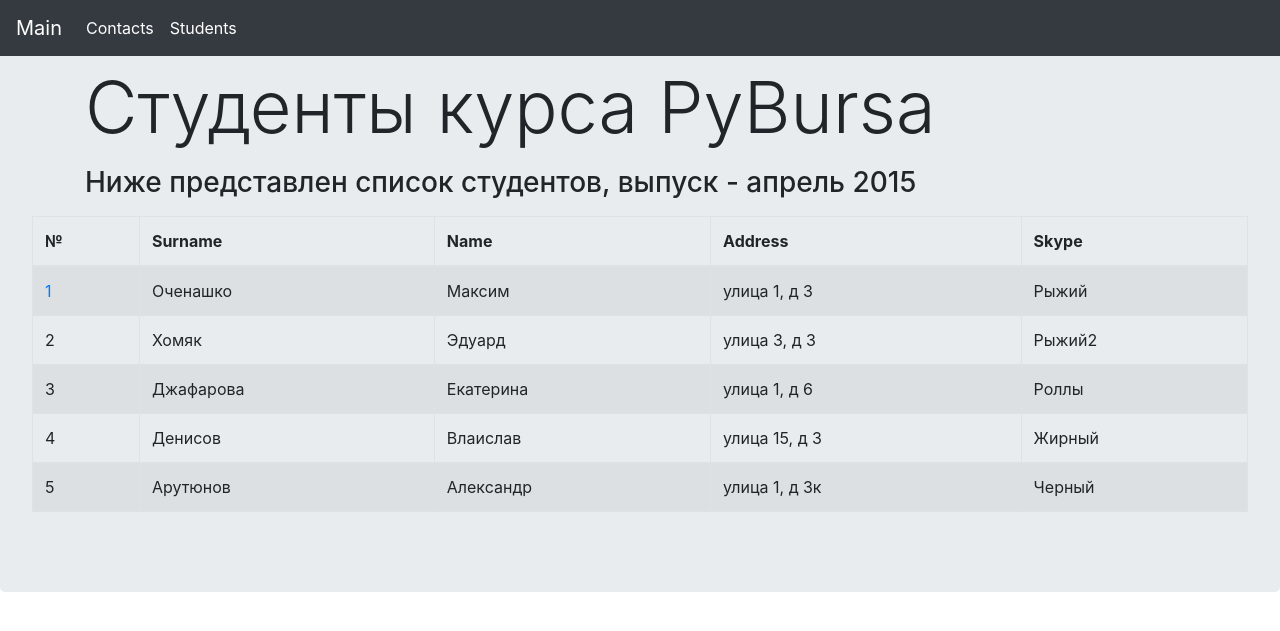
After one commit to miha137/courses, a Python web app: template templates/student_list.html in a window 1280 px wide. The commit adds this page. Shown: the top 631 px of the page. Run offline with Jinja, Linux system fonts and the light colour scheme; the template is opened without the code that fills it, so the values that code supplies are empty; some libraries are stand-ins or nearby versions.

Commit message:
add inform

```diff
--- a/templates/contact.html
+++ b/templates/contact.html
@@ -30,6 +30,9 @@
           <li class="nav-item active">
             <a class="nav-link" href="#">Contacts <span class="sr-only">(current)</span></a>
           </li>
+          <li class="nav-item active">
+            <a class="nav-link" href="student_list.html">Students <span class="sr-only">(current)</span></a>
+          </li>
         </ul>
       </div>
     </nav>
--- /dev/null
+++ b/templates/student_list.html
@@ -0,0 +1,112 @@
+<!doctype html>
+<html lang="en">
+    <head>
+        <meta charset="utf-8">
+        <meta name="viewport" content="width=device-width, initial-scale=1, shrink-to-fit=no">
+        <meta name="description" content="">
+        <meta name="author" content="">
+        <link rel="icon" href="../../../../favicon.ico">
+
+        <title>Jumbotron Template for Bootstrap</title>
+
+        <!-- Bootstrap core CSS -->
+        <!--<link href="../../dist/css/bootstrap.min.css" rel="stylesheet">-->
+
+        <!--&lt;!&ndash; Custom styles for this template &ndash;&gt;-->
+        <!--<link href="jumbotron.css" rel="stylesheet">-->
+        <link rel="stylesheet" href="https://stackpath.bootstrapcdn.com/bootstrap/4.1.3/css/bootstrap.min.css" integrity="sha384-MCw98/SFnGE8fJT3GXwEOngsV7Zt27NXFoaoApmYm81iuXoPkFOJwJ8ERdknLPMO" crossorigin="anonymous">
+    </head>
+
+    <body>
+
+        <nav class="navbar navbar-expand-md navbar-dark fixed-top bg-dark">
+            <a class="navbar-brand" href="#">Main</a>
+            <button class="navbar-toggler" type="button" data-toggle="collapse" data-target="#navbarsExampleDefault" aria-controls="navbarsExampleDefault" aria-expanded="false" aria-label="Toggle navigation">
+                <span class="navbar-toggler-icon"></span>
+            </button>
+
+            <div class="collapse navbar-collapse" id="navbarsExampleDefault">
+                <ul class="navbar-nav mr-auto">
+                    <li class="nav-item active">
+                        <a class="nav-link" href="contact.html">Contacts <span class="sr-only">(current)</span></a>
+                    </li>
+                    <li class="nav-item active">
+                        <a class="nav-link" href="student_list.html">Students <span class="sr-only">(current)</span></a>
+                    </li>
+                </ul>
+            </div>
+        </nav>
+
+        <main role="main">
+
+        <!-- Main jumbotron for a primary marketing message or call to action -->
+            <div class="jumbotron">
+                <div class="container">
+                    <h1 class="display-3">Студенты курса PyBursa</h1>
+                    <p><h3>Ниже представлен список студентов, выпуск - апрель 2015</h3></p>
+                </div>
+            <table class="table table-bordered table-striped">
+                <thead>
+                    <tr>
+                        <th>№</th>
+                        <th>Surname</th>
+                        <th>Name</th>
+                        <th>Address</th>
+                        <th>Skype</th>
+                    </tr>
+                </thead>
+                <tbody>
+                    <tr>
+                        <td><a href="student_detail.html">1</a></td>
+                        <td>Оченашко</td>
+                        <td>Максим</td>
+                        <td>улица 1, д 3</td>
+                        <td>Рыжий</td>
+                    </tr>
+                    <tr>
+                        <td>2</td>
+                        <td>Хомяк</td>
+                        <td>Эдуард</td>
+                        <td>улица 3, д 3</td>
+                        <td>Рыжий2</td>
+                    </tr>
+                    <tr>
+                        <td>3</td>
+                        <td>Джафарова</td>
+                        <td>Екатерина</td>
+                        <td>улица 1, д 6</td>
+                        <td>Роллы</td>
+                    </tr>
+                    <tr>
+                        <td>4</td>
+                        <td>Денисов</td>
+                        <td>Влаислав</td>
+                        <td>улица 15, д 3</td>
+                        <td>Жирный</td>
+                    </tr>
+                    <tr>
+                        <td>5</td>
+                        <td>Арутюнов</td>
+                        <td>Александр</td>
+                        <td>улица 1, д 3к</td>
+                        <td>Черный</td>
+                    </tr>
+                </tbody>
+            </table>
+            </div>
+
+        </main>
+
+
+    <!-- Bootstrap core JavaScript
+    ================================================== -->
+    <!-- Placed at the end of the document so the pages load faster -->
+    <!--<script src="https://code.jquery.com/jquery-3.3.1.slim.min.js" integrity="sha384-q8i/X+965DzO0rT7abK41JStQIAqVgRVzpbzo5smXKp4YfRvH+8abtTE1Pi6jizo" crossorigin="anonymous"></script>-->
+    <!--<script>window.jQuery || document.write('<script src="../../assets/js/vendor/jquery-slim.min.js"><\/script>')</script>-->
+    <!--<script src="../../assets/js/vendor/popper.min.js"></script>-->
+    <!--<script src="../../dist/js/bootstrap.min.js"></script>-->
+        <script src="https://code.jquery.com/jquery-3.3.1.slim.min.js" integrity="sha384-q8i/X+965DzO0rT7abK41JStQIAqVgRVzpbzo5smXKp4YfRvH+8abtTE1Pi6jizo" crossorigin="anonymous"></script>
+        <script src="https://cdnjs.cloudflare.com/ajax/libs/popper.js/1.14.3/umd/popper.min.js" integrity="sha384-ZMP7rVo3mIykV+2+9J3UJ46jBk0WLaUAdn689aCwoqbBJiSnjAK/l8WvCWPIPm49" crossorigin="anonymous"></script>
+        <script src="https://stackpath.bootstrapcdn.com/bootstrap/4.1.3/js/bootstrap.min.js" integrity="sha384-ChfqqxuZUCnJSK3+MXmPNIyE6ZbWh2IMqE241rYiqJxyMiZ6OW/JmZQ5stwEULTy" crossorigin="anonymous"></script>
+    </body>
+</html>
```
Also changed, not shown: templates/student_detail.html (added, +108 -0 lines).
